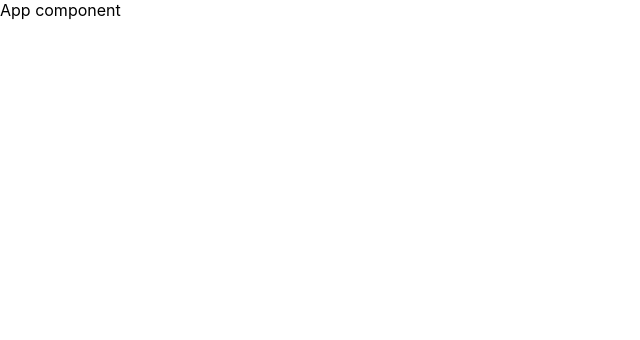
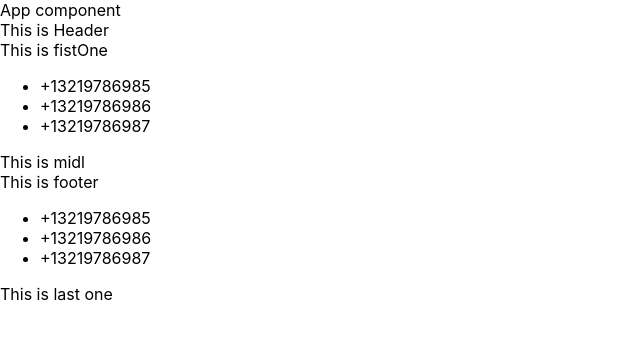
Before and after one commit to Nosov-Pavel/react-app-aject, a React (Create React App) app: page / in a window 1280 px wide. Shown: the top 340 px of the page, without its empty margins (0-640 px from the left). Built offline with nearby package versions, Linux system fonts and the light colour scheme.

Commit message:
firstOne

```diff
--- a/src/App.js
+++ b/src/App.js
@@ -1,8 +1,18 @@
+import Header from "./Header";
+import Footer from "./Footer";
+import Midl from "./Midl";
+import LastOne from "./LastOne";
+import FistOne from "./FistOne";
 
 function App() {
   return (
     <div>
      App component
+        <Header />
+        <FistOne />
+        <Midl />
+        <Footer />
+        <LastOne />
     </div>
   );
 }
--- /dev/null
+++ b/src/FistOne.js
@@ -0,0 +1,11 @@
+import Phones from "./Phones";
+
+function FistOne(){
+    return(
+        <div>
+            This is fistOne
+            <Phones />
+        </div>
+    )
+}
+export default FistOne;
--- /dev/null
+++ b/src/Footer.js
@@ -0,0 +1,12 @@
+import Phones from "./Phones";
+
+function Footer(){
+    return(
+        <div>
+            This is footer
+
+            <Phones />
+        </div>
+    )
+}
+export default Footer;
--- a/src/Header.js
+++ b/src/Header.js
@@ -0,0 +1,5 @@
+function Header(){
+    return<div>This is Header</div>
+}
+
+export default Header
--- /dev/null
+++ b/src/LastOne.js
@@ -0,0 +1,8 @@
+function LastOne(){
+    return(
+        <div>
+            This is last one
+        </div>
+    )
+}
+export default LastOne;
--- /dev/null
+++ b/src/Midl.js
@@ -0,0 +1,8 @@
+function Midl(){
+    return(
+        <div>
+            This is midl
+        </div>
+    )
+}
+export default Midl;
--- /dev/null
+++ b/src/Phones.js
@@ -0,0 +1,10 @@
+function Phones(){
+    return(
+        <ul>
+            <li>+13219786985</li>
+            <li>+13219786986</li>
+            <li>+13219786987</li>
+        </ul>
+    )
+}
+export default Phones;
```
